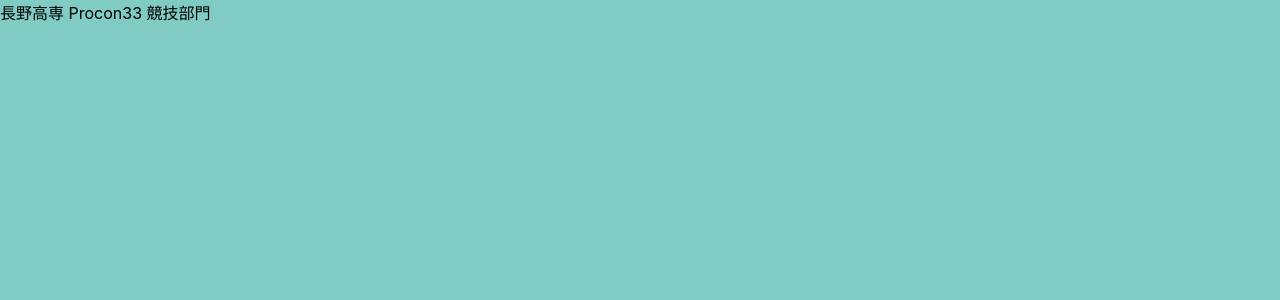
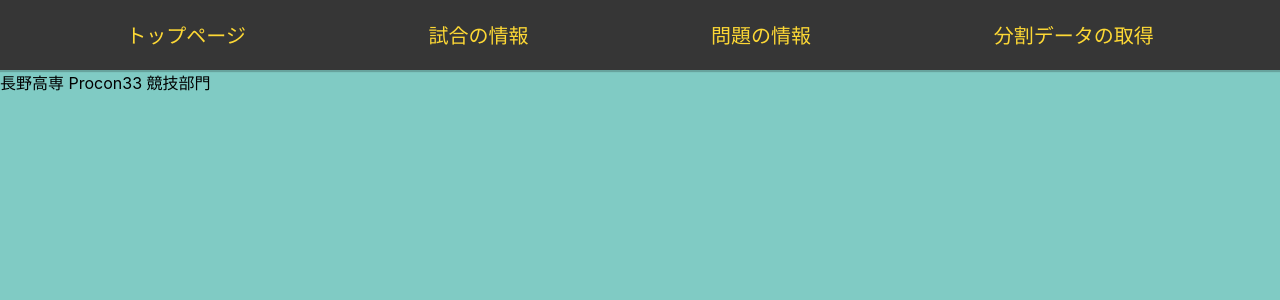
Before and after one commit to yu1hpa/procon33-kyogi-frontend, a Next.js app: page / in a window 1280 px wide. Shown: the top 300 px of the page. Built offline with nearby package versions, Linux system fonts and the light colour scheme.

Commit message:
feat: Use Header component

```diff
--- a/src/pages/_app.tsx
+++ b/src/pages/_app.tsx
@@ -2,9 +2,15 @@ import type { AppProps } from "next/app";
 
 import "../styles/globals.css";
 import "../styles/_reset.scss";
+import Header from "../component/Header";
 
 function MyApp({ Component, pageProps }: AppProps) {
-  return <Component {...pageProps} />;
+  return (
+    <>
+      <Header />
+      <Component {...pageProps} />
+    </>
+  );
 }
 
 export default MyApp;
```
